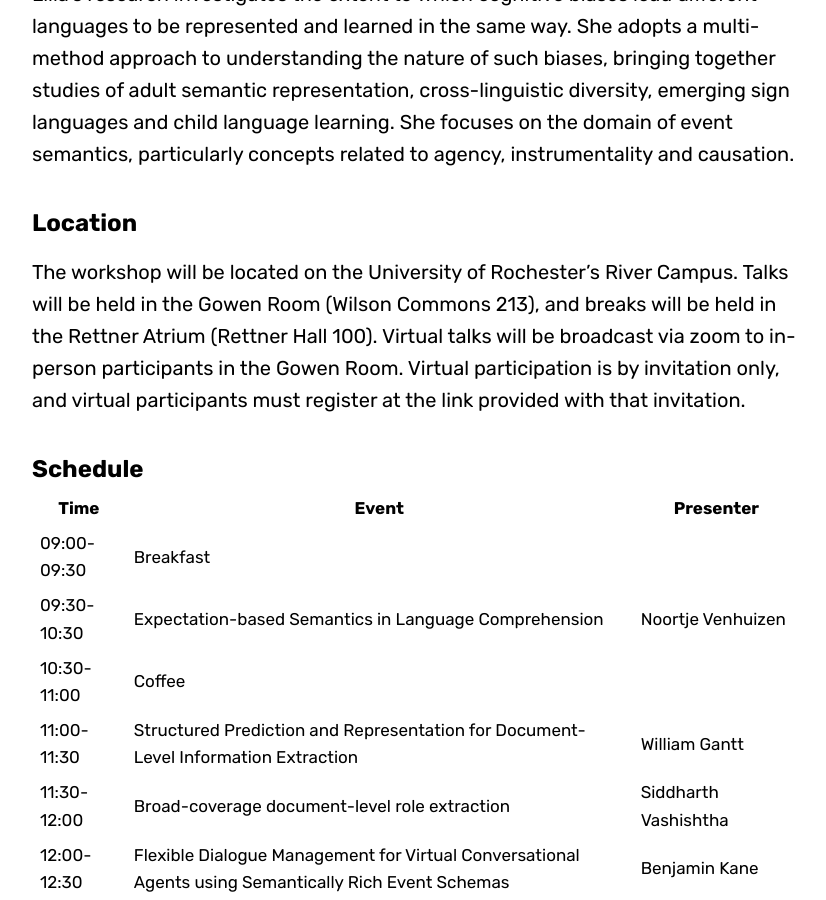
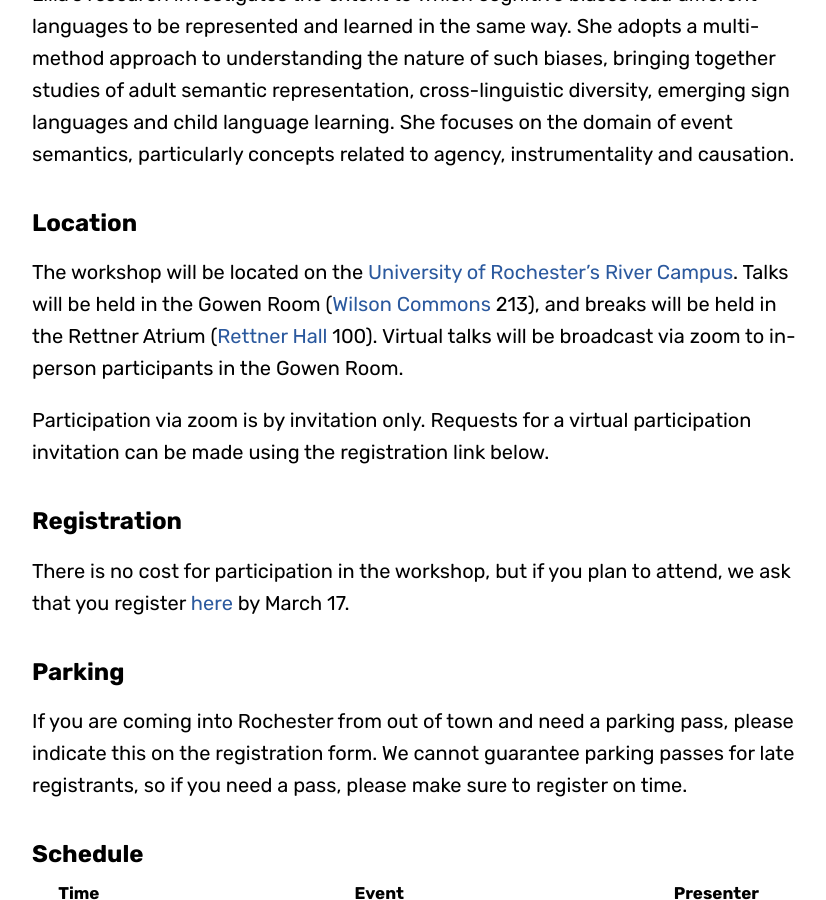
Before and after one commit to FACTSlab/factslab.github.io, a Jekyll site: the page built from peer-workshop-2023.md, in a window 1280 px wide and 900 px high, scrolled down 1480 px. Shown: the whole window, without its empty margins (224-1050 px from the left). Built offline with Jekyll 4.4.1, drawn with Linux system fonts in a browser that asks for light colours; some web fonts are replaced.

Commit message:
Adds registration and location links and parking info.

```diff
--- a/peer-workshop-2023.md
+++ b/peer-workshop-2023.md
@@ -29,7 +29,17 @@ The workshop is sponsored by the [Central New York Humanities Corridor](https://
 
 ## Location
 
-The workshop will be located on the University of Rochester's River Campus. Talks will be held in the Gowen Room (Wilson Commons 213), and breaks will be held in the Rettner Atrium (Rettner Hall 100). Virtual talks will be broadcast via zoom to in-person participants in the Gowen Room. Virtual participation is by invitation only, and virtual participants must register at the link provided with that invitation.
+The workshop will be located on the [University of Rochester's River Campus](https://goo.gl/maps/Ghb8wfrDARG9a3Ki9). Talks will be held in the Gowen Room ([Wilson Commons](https://goo.gl/maps/PTRsbx2HyfSnUhB27) 213), and breaks will be held in the Rettner Atrium ([Rettner Hall](https://goo.gl/maps/LDBokBW2nXk1hb8c6) 100). Virtual talks will be broadcast via zoom to in-person participants in the Gowen Room.
+
+Participation via zoom is by invitation only. Requests for a virtual participation invitation can be made using the registration link below.
+
+## Registration
+
+There is no cost for participation in the workshop, but if you plan to attend, we ask that you register [here](https://docs.google.com/forms/d/e/1FAIpQLScde5i8BmCDhub5ONyOjT7KUNw0NrOPb66tNtGTyWEjGFN6Gw/viewform?usp=sf_link) by March 17.
+
+## Parking
+
+If you are coming into Rochester from out of town and need a parking pass, please indicate this on the registration form. We cannot guarantee parking passes for late registrants, so if you need a pass, please make sure to register on time.
 
 ## Schedule
 
```
